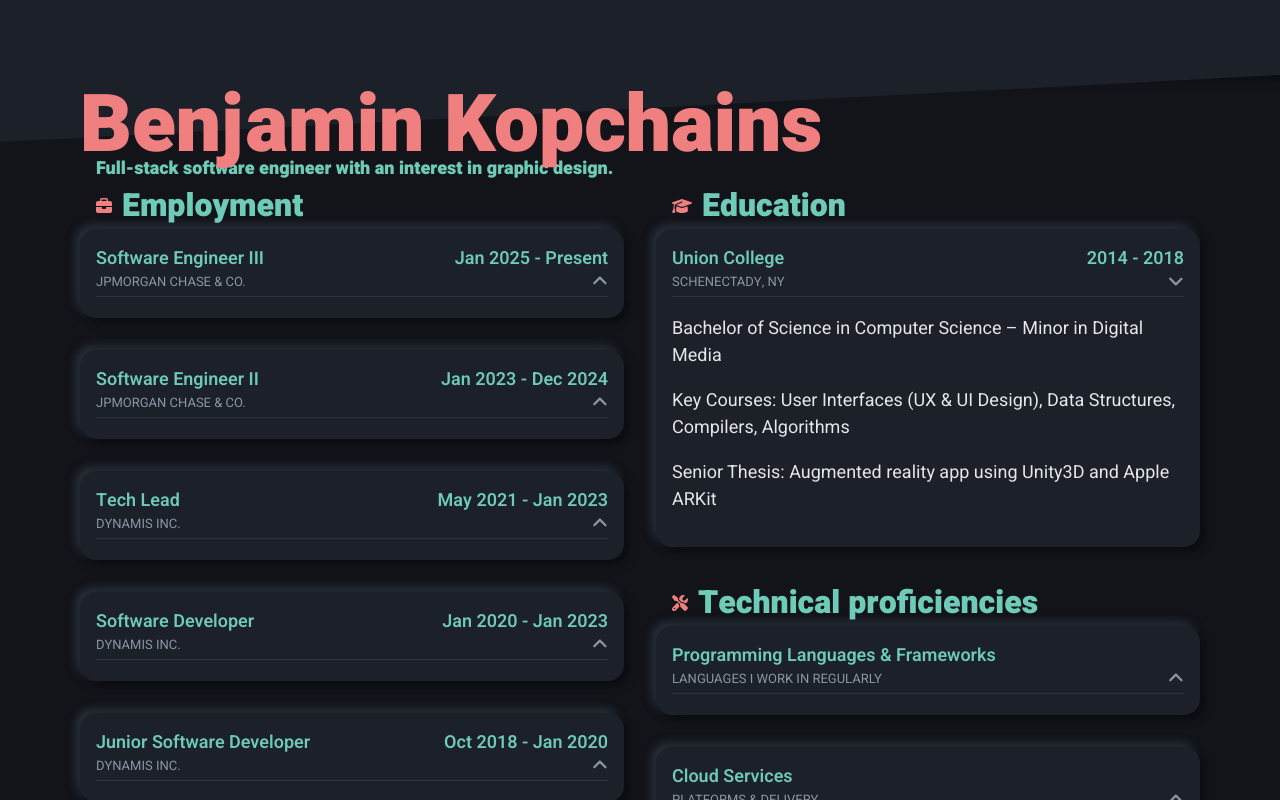
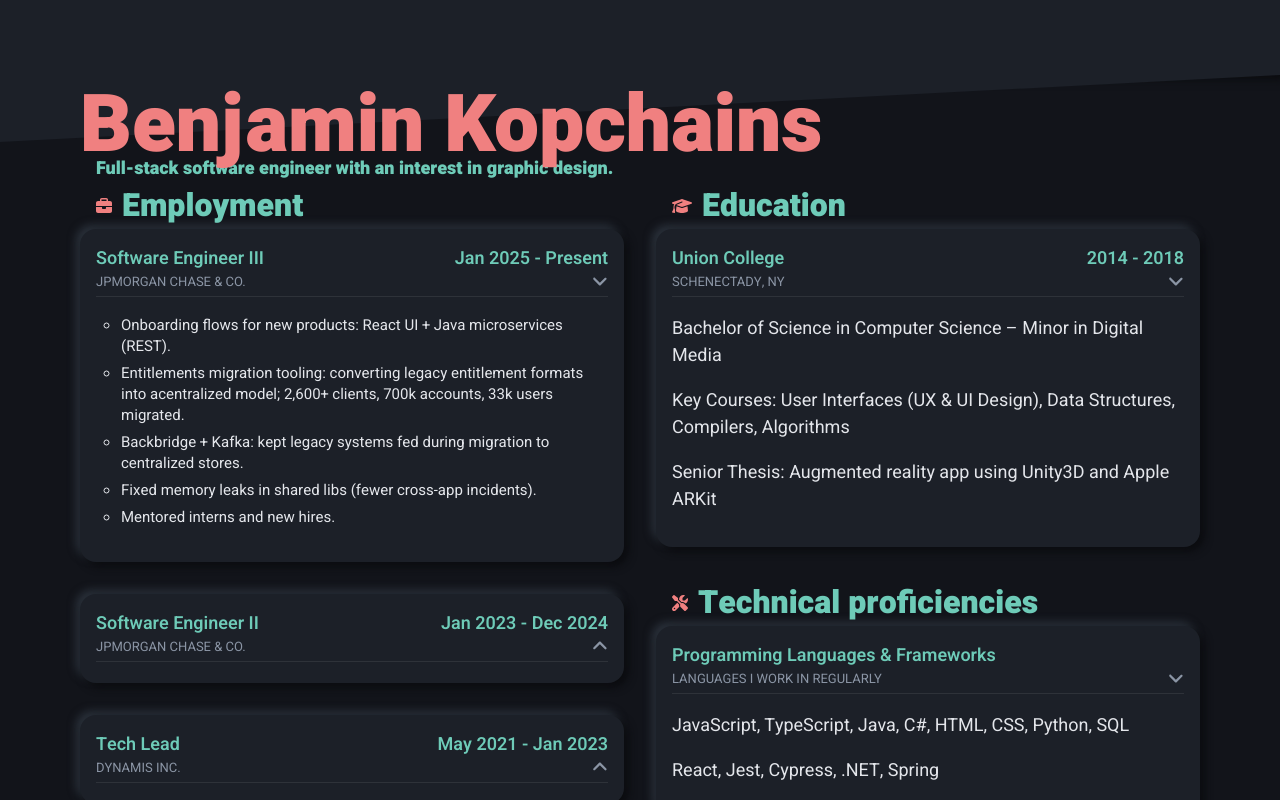
Before and after one commit to bkopchains/resume, a React (Vite) app: page / in a window 1280 px wide. Built offline with nearby package versions, Linux system fonts and the light colour scheme.

Commit message:
opening it up

```diff
--- a/src/pages/resume/ResumeNeu.tsx
+++ b/src/pages/resume/ResumeNeu.tsx
@@ -32,7 +32,7 @@ const ResumeNeu: FC = () => {
                 <FontAwesomeIcon icon={faBriefcase} className={"neu-icon"} />
                 <p className="neu-Section-header-text neu-Font-Bold">Employment</p>
               </div>
-              <Card defaultClosed>
+              <Card>
                 <CardHeader
                   titleText="Software Engineer III"
                   rightDetailText="Jan 2025 - Present"
@@ -168,7 +168,7 @@ const ResumeNeu: FC = () => {
                 <FontAwesomeIcon icon={faScrewdriverWrench} className={"neu-icon"} />
                 <p className="neu-Section-header-text neu-Font-Bold">Technical proficiencies</p>
               </div>
-              <Card defaultClosed>
+              <Card>
                 <CardHeader
                   titleText="Programming Languages & Frameworks"
                   rightDetailText=""
@@ -180,13 +180,13 @@ const ResumeNeu: FC = () => {
                   <p>React, Jest, Cypress, .NET, Spring</p>
                 </CardBody>
               </Card>
-              <Card defaultClosed>
+              <Card>
                 <CardHeader titleText="Cloud Services" rightDetailText="" subTitleText="Platforms & delivery" accordion />
                 <CardBody>
                   <p>Microsoft Azure Cloud, Azure DevOps, AWS</p>
                 </CardBody>
               </Card>
-              <Card defaultClosed>
+              <Card>
                 <CardHeader titleText="Software & Tools" rightDetailText="" subTitleText="Day-to-day tooling" accordion />
                 <CardBody>
                   <p>Visual Studio, VS Code, IntelliJ IDEA, Git, Adobe Suite, Blender, Godot, Microsoft Office</p>
@@ -198,7 +198,7 @@ const ResumeNeu: FC = () => {
                 <FontAwesomeIcon icon={faCode} className={"neu-icon"} />
                 <p className="neu-Section-header-text neu-Font-Bold">Independent projects</p>
               </div>
-              <Card defaultClosed>
+              <Card>
                 <CardHeader
                   titleText="Chicken Superfecta"
                   rightDetailText="2026"
@@ -223,7 +223,7 @@ const ResumeNeu: FC = () => {
                   </p>
                 </CardBody>
               </Card>
-              <Card defaultClosed>
+              <Card>
                 <CardHeader
                   titleText="Wedding Website"
                   rightDetailText="2025"
@@ -242,7 +242,7 @@ const ResumeNeu: FC = () => {
                   </p>
                 </CardBody>
               </Card>
-              <Card defaultClosed>
+              <Card>
                 <CardHeader
                   titleText="Balatracker"
                   rightDetailText="2024"
@@ -268,7 +268,7 @@ const ResumeNeu: FC = () => {
                 <FontAwesomeIcon icon={faBookOpen} className={"neu-icon"} />
                 <p className="neu-Section-header-text neu-Font-Bold">Continuous learning</p>
               </div>
-              <Card defaultClosed>
+              <Card>
                 <CardHeader
                   titleText="Exploration & Practice"
                   rightDetailText=""
```
